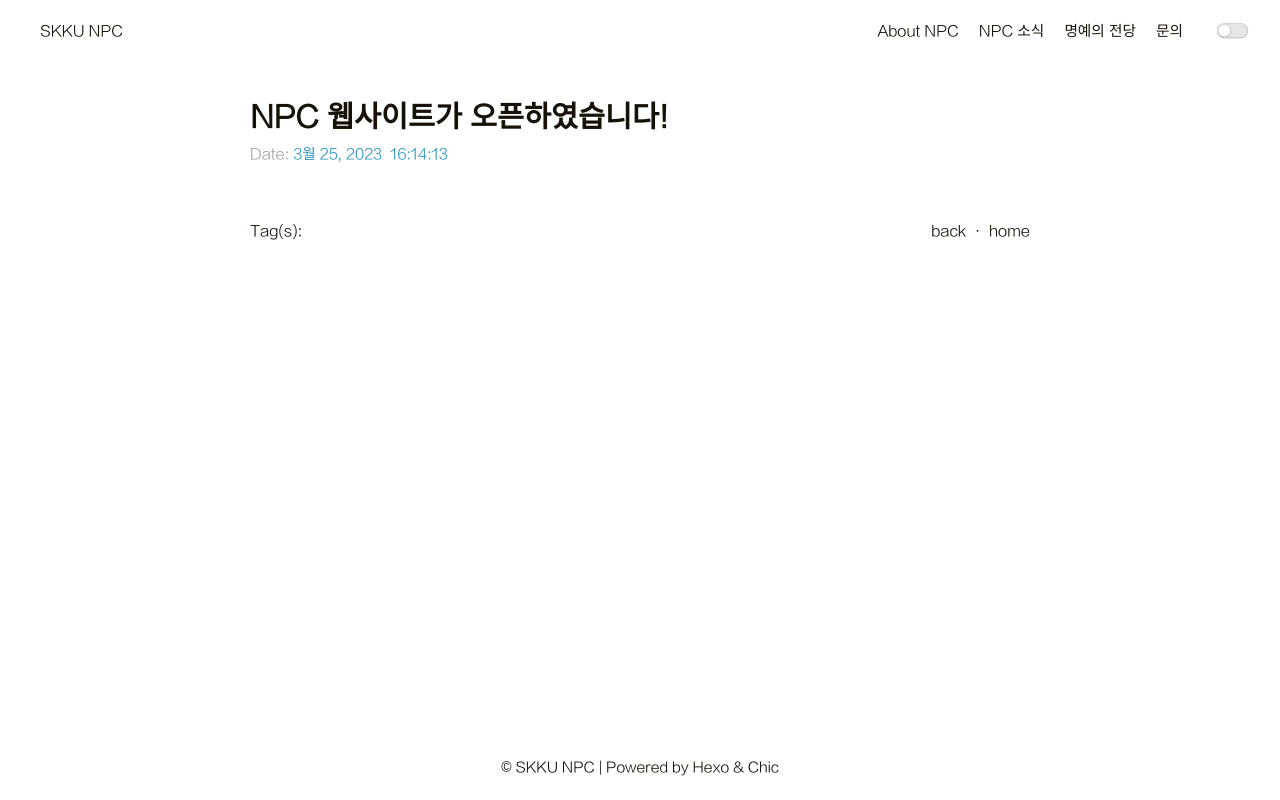
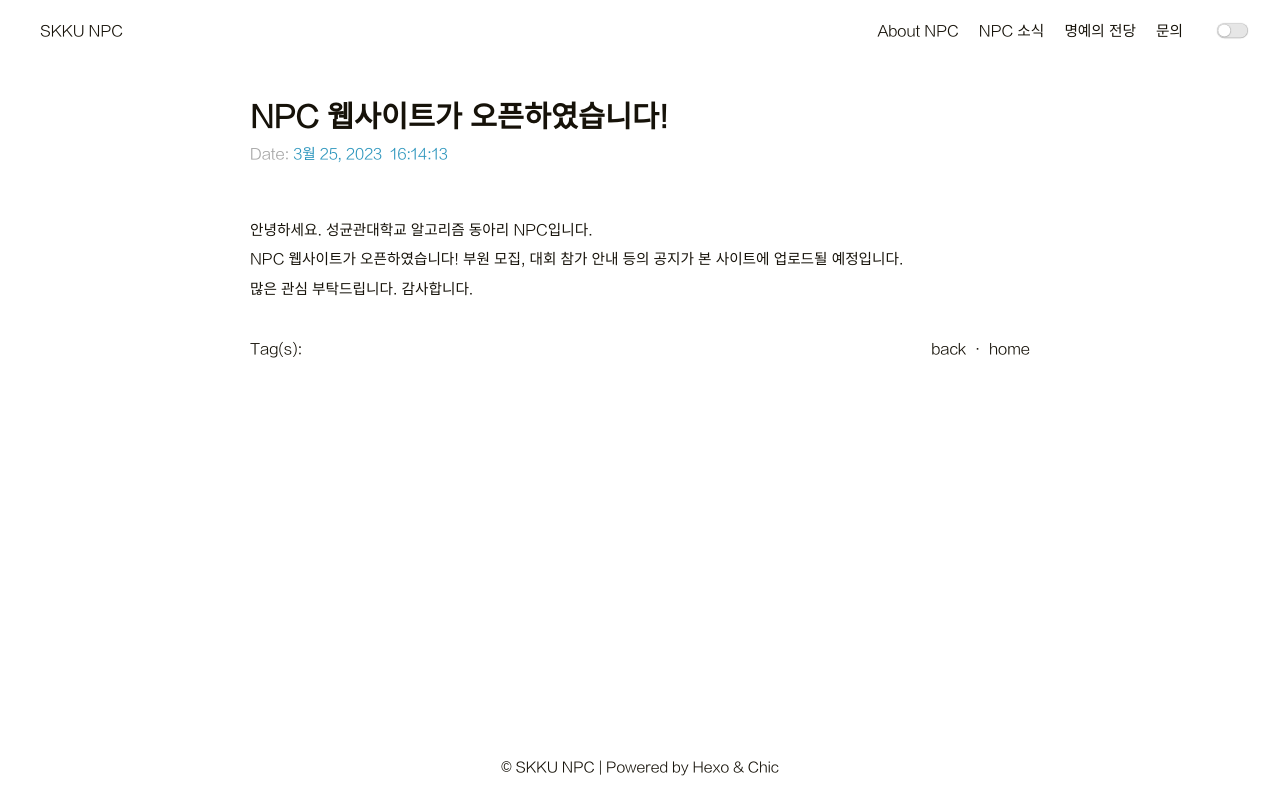
Before and after one commit to npc-skku/npc-skku.github.io, a plain HTML site: page 2023/03/25/20230325/index.html in a window 1280 px wide. Drawn offline with Linux system fonts and the light colour scheme.

Commit message:
Site updated: 2023-03-25 16:26:06

```diff
--- a/2023/03/25/20230325/index.html
+++ b/2023/03/25/20230325/index.html
@@ -147,6 +147,7 @@
         </header>
 
         <div class="post-content">
+            <p>안녕하세요. 성균관대학교 알고리즘 동아리 NPC입니다.<br>NPC 웹사이트가 오픈하였습니다! 부원 모집, 대회 참가 안내 등의 공지가 본 사이트에 업로드될 예정입니다.<br>많은 관심 부탁드립니다. 감사합니다.</p>
 
         </div>
 
```
